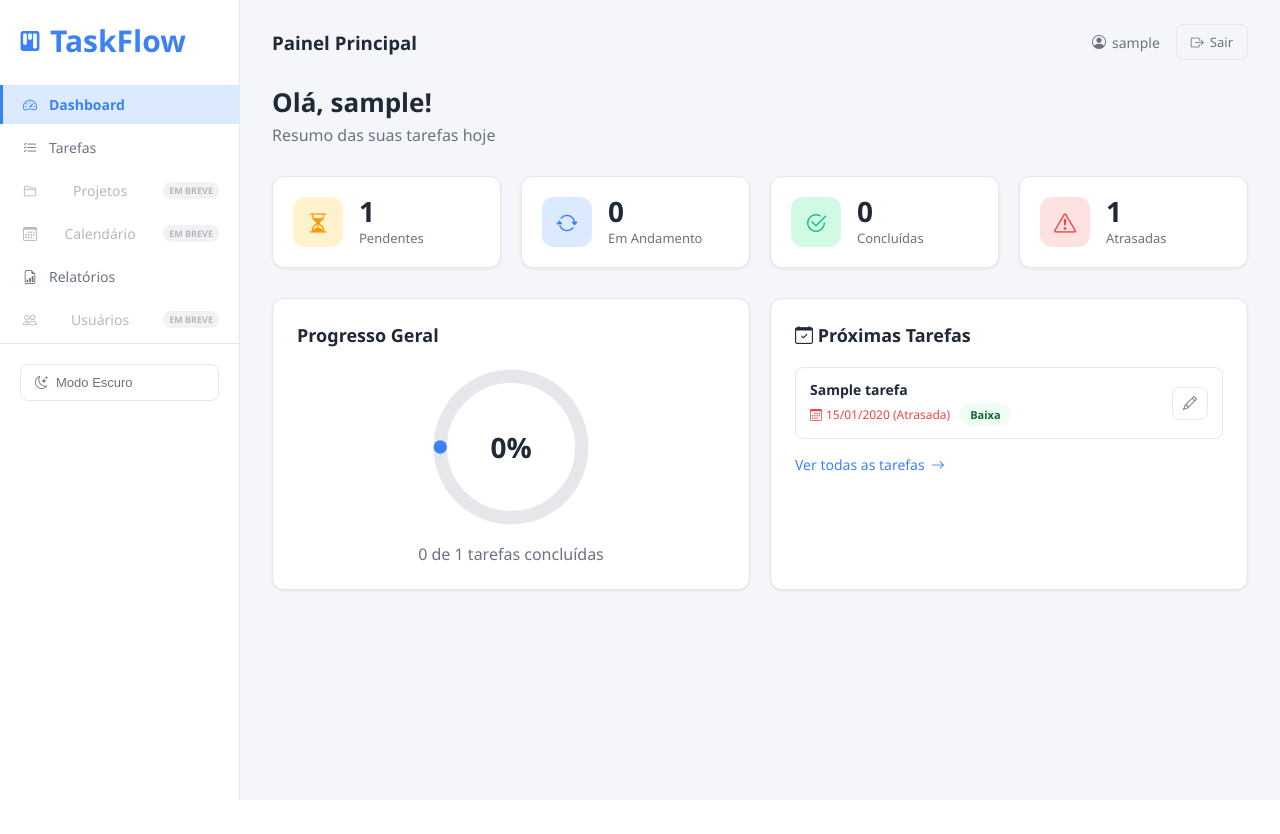
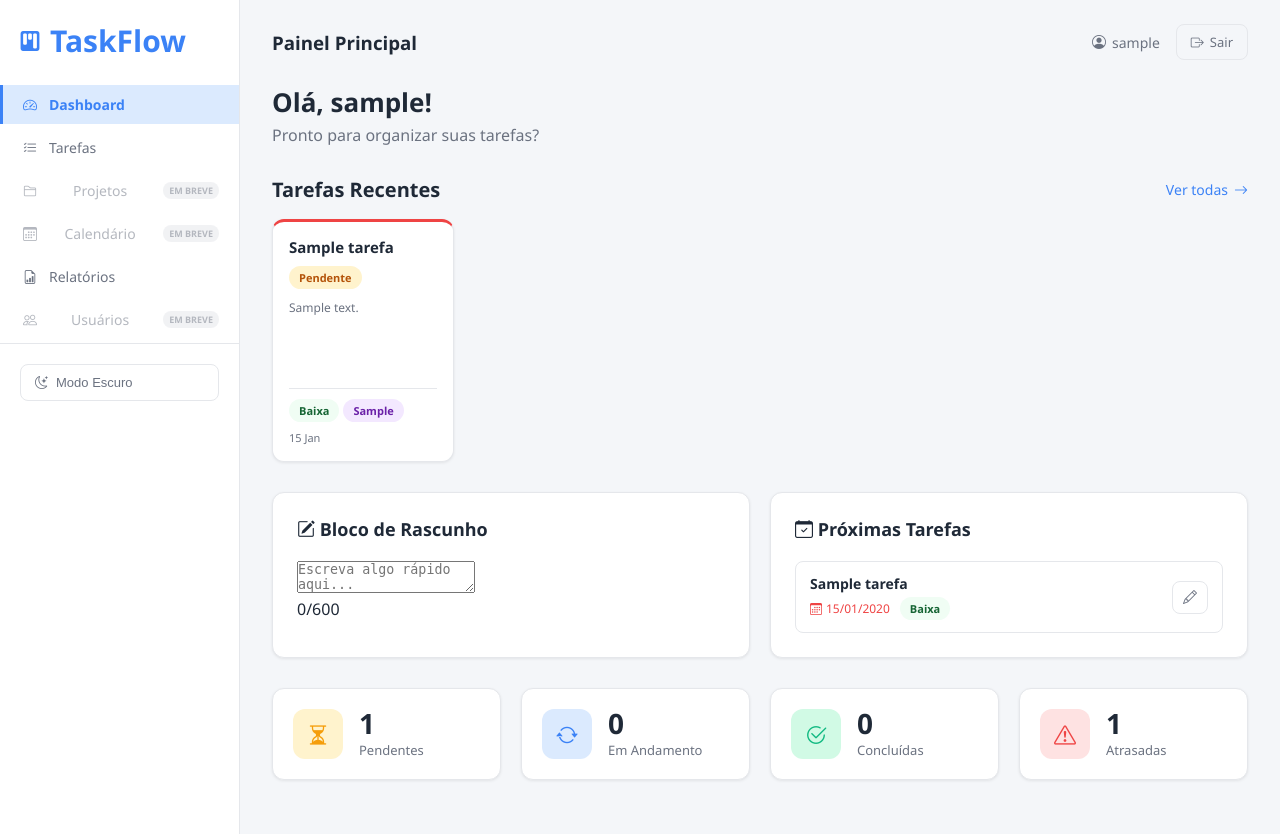
Before and after one commit to PaNiiCz/sistema_tarefas, a Django app: page /dashboard/ in a window 1280 px wide. Before the commit the page ends 800 px from the top, so only its background shows below. Run offline with Django 5.2, Linux system fonts and the light colour scheme; a user stored in the database is signed in; tables that the repository leaves empty hold one stand-in row (values such as "Sample post").

Commit message:
Modifica as views e estilos do dashboard

```diff
--- a/dashboard/views.py
+++ b/dashboard/views.py
@@ -5,7 +5,6 @@ from django.utils import timezone
 
 @login_required
 def dashboard(request):
-    # Buscar tarefas do usuário logado
     tarefas = Tarefa.objects.filter(responsavel=request.user)
 
     total_tarefas = tarefas.count()
@@ -13,22 +12,21 @@ def dashboard(request):
     tarefas_concluidas = tarefas.filter(status='concluida').count()
     tarefas_andamento = tarefas.filter(status='em_andamento').count()
 
-    # Tarefas atrasadas (prazo vencido e não concluídas)
     hoje = timezone.now().date()
     tarefas_atrasadas = tarefas.filter(
         prazo__lt=hoje
     ).exclude(status__in=['concluida', 'cancelada']).count()
 
-    # Tarefas urgentes
     tarefas_urgentes = tarefas.filter(prioridade='urgente').exclude(status__in=['concluida', 'cancelada']).count()
 
-    # Percentual de conclusão
     if total_tarefas > 0:
         percentual_conclusao = round((tarefas_concluidas / total_tarefas) * 100)
     else:
         percentual_conclusao = 0
 
-    # Próximas tarefas (prazo mais próximo, não concluídas)
+    # Cards em grade (as "notas") - as 6 tarefas mais recentes
+    cards_recentes = tarefas.order_by('-data_criacao')[:6]
+
     proximas_tarefas = tarefas.exclude(
         status__in=['concluida', 'cancelada']
     ).order_by('prazo')[:5]
@@ -42,5 +40,6 @@ def dashboard(request):
         'total_tarefas': total_tarefas,
         'percentual_conclusao': percentual_conclusao,
         'proximas_tarefas': proximas_tarefas,
+        'cards_recentes': cards_recentes,
     }
     return render(request, 'dashboard/dashboard.html', contexto)
--- a/static/css/style.css
+++ b/static/css/style.css
@@ -862,3 +862,100 @@ a {
     text-transform: uppercase;
     font-weight: 600;
 }
+/* =====================================================
+   NOTES GRID (Home estilo Evernote) - v3 cards verticais
+   ===================================================== */
+.notes-section-header {
+    display: flex;
+    justify-content: space-between;
+    align-items: center;
+    margin-bottom: 16px;
+}
+
+.notes-section-header h3 {
+    font-size: 20px;
+    font-weight: 700;
+}
+
+.notes-grid {
+    display: grid;
+    grid-template-columns: repeat(auto-fill, minmax(180px, 1fr));
+    gap: 16px;
+}
+
+.note-card {
+    background: var(--bg-card);
+    border: 1px solid var(--border-color);
+    border-radius: 12px;
+    padding: 16px;
+    text-decoration: none;
+    color: var(--text-primary);
+    display: flex;
+    flex-direction: column;
+    gap: 10px;
+    aspect-ratio: 3 / 4;
+    transition: transform 0.2s ease, box-shadow 0.2s ease, border-color 0.2s ease;
+    box-shadow: var(--shadow);
+    overflow: hidden;
+}
+
+.note-card:hover {
+    transform: translateY(-4px);
+    box-shadow: 0 8px 20px rgba(0, 0, 0, 0.15);
+    border-color: var(--accent);
+}
+
+.note-card.atrasada {
+    border-top: 3px solid #ef4444;
+}
+
+.note-card-header h4 {
+    font-size: 15px;
+    font-weight: 700;
+    line-height: 1.3;
+    display: -webkit-box;
+    -webkit-line-clamp: 2;
+    line-clamp: 2;
+    -webkit-box-orient: vertical;
+    overflow: hidden;
+}
+
+.note-card-header .badge {
+    margin-top: 8px;
+    display: inline-block;
+}
+
+.note-card-preview {
+    font-size: 12px;
+    color: var(--text-secondary);
+    line-height: 1.5;
+    flex: 1;
+    display: -webkit-box;
+    -webkit-line-clamp: 4;
+    line-clamp: 4;
+    -webkit-box-orient: vertical;
+    overflow: hidden;
+}
+
+.note-card-footer {
+    display: flex;
+    flex-direction: column;
+    gap: 8px;
+    padding-top: 10px;
+    border-top: 1px solid var(--border-color);
+}
+
+.note-card-tags {
+    display: flex;
+    gap: 4px;
+    flex-wrap: wrap;
+}
+
+.note-card-date {
+    font-size: 11px;
+    color: var(--text-secondary);
+}
+
+@media (max-width: 576px) {
+    .notes-grid { grid-template-columns: repeat(2, 1fr); }
+}
--- a/templates/dashboard/dashboard.html
+++ b/templates/dashboard/dashboard.html
@@ -4,85 +4,68 @@
 
 <div class="dashboard-container">
 
-    <!-- Saudação -->
     <div class="greeting">
         <h2>Olá, {{ user.username }}!</h2>
-        <p class="text-secondary">Resumo das suas tarefas hoje</p>
+        <p class="text-secondary">Pronto para organizar suas tarefas?</p>
     </div>
 
-    <!-- Cards de Estatísticas -->
-    <div class="stats-grid">
-        <div class="stat-card pendentes">
-            <div class="stat-icon">
-                <i class="bi bi-hourglass-split"></i>
-            </div>
-            <div class="stat-info">
-                <span class="stat-value">{{ tarefas_pendentes }}</span>
-                <span class="stat-label">Pendentes</span>
-            </div>
+    <!-- ===== GRID DE CARDS (estilo notas) ===== -->
+    <div class="notes-section">
+        <div class="notes-section-header">
+            <h3>Tarefas Recentes</h3>
+            <a href="{% url 'lista_tarefas' %}" class="btn-link" style="margin-top: 0;">Ver todas <i class="bi bi-arrow-right"></i></a>
         </div>
 
-        <div class="stat-card andamento">
-            <div class="stat-icon">
-                <i class="bi bi-arrow-repeat"></i>
-            </div>
-            <div class="stat-info">
-                <span class="stat-value">{{ tarefas_andamento }}</span>
-                <span class="stat-label">Em Andamento</span>
-            </div>
+        {% if cards_recentes %}
+        <div class="notes-grid">
+            {% for tarefa in cards_recentes %}
+            <a href="{% url 'editar_tarefa' tarefa.pk %}" class="note-card {% if tarefa.esta_atrasada %}atrasada{% endif %}">
+                <div class="note-card-header">
+                    <h4>{{ tarefa.titulo }}</h4>
+                    <span class="badge badge-{{ tarefa.status }}">{{ tarefa.get_status_display }}</span>
+                </div>
+                {% if tarefa.descricao %}
+                    <p class="note-card-preview">{{ tarefa.descricao|truncatechars:80 }}</p>
+                {% else %}
+                    <p class="note-card-preview text-secondary">Sem descrição</p>
+                {% endif %}
+                <div class="note-card-footer">
+                    <div class="note-card-tags">
+                        <span class="badge badge-{{ tarefa.prioridade }}">{{ tarefa.get_prioridade_display }}</span>
+                        {% if tarefa.etiqueta %}
+                            <span class="badge badge-etiqueta">{{ tarefa.etiqueta }}</span>
+                        {% endif %}
+                    </div>
+                    <span class="note-card-date">{{ tarefa.data_criacao|date:"d M" }}</span>
+                </div>
+            </a>
+            {% endfor %}
         </div>
-
-        <div class="stat-card concluidas">
-            <div class="stat-icon">
-                <i class="bi bi-check2-circle"></i>
-            </div>
-            <div class="stat-info">
-                <span class="stat-value">{{ tarefas_concluidas }}</span>
-                <span class="stat-label">Concluídas</span>
-            </div>
+        {% else %}
+        <div class="empty-state">
+            <i class="bi bi-journal-plus"></i>
+            <h3>Nenhuma tarefa ainda</h3>
+            <p>Comece criando sua primeira tarefa!</p>
+            <a href="{% url 'criar_tarefa' %}" class="btn-primary" style="width: auto; padding: 10px 24px; display: inline-flex;">
+                <i class="bi bi-plus-lg"></i> Nova Tarefa
+            </a>
         </div>
-
-        <div class="stat-card atrasadas">
-            <div class="stat-icon">
-                <i class="bi bi-exclamation-triangle"></i>
-            </div>
-            <div class="stat-info">
-                <span class="stat-value">{{ tarefas_atrasadas }}</span>
-                <span class="stat-label">Atrasadas</span>
-            </div>
-        </div>
+        {% endif %}
     </div>
 
-    <!-- Gráfico + Próximas Tarefas -->
-    <div class="charts-row">
-        <!-- Barra de Progresso -->
-        <div class="card progress-card">
-            <h3>Progresso Geral</h3>
-            <div class="progress-circle-container">
-                <div class="progress-circle">
-                    <svg viewBox="0 0 36 36">
-                        <path class="circle-bg"
-                            d="M18 2.0845
-                            a 15.9155 15.9155 0 0 1 0 31.831
-                            a 15.9155 15.9155 0 0 1 0 -31.831"/>
-                        <path class="circle-fill"
-                            stroke-dasharray="{{ percentual_conclusao }}, 100"
-                            d="M18 2.0845
-                            a 15.9155 15.9155 0 0 1 0 31.831
-                            a 15.9155 15.9155 0 0 1 0 -31.831"/>
-                    </svg>
-                    <div class="percentage">
-                        <span>{{ percentual_conclusao }}%</span>
-                    </div>
-                </div>
-            </div>
-            <p class="text-center text-secondary">{{ tarefas_concluidas }} de {{ total_tarefas }} tarefas concluídas</p>
+    <!-- ===== LINHA: SCRATCH PAD + CALENDÁRIO/RESUMO ===== -->
+    <div class="charts-row" style="margin-top: 30px;">
+
+        <!-- Scratch Pad -->
+        <div class="card">
+            <h3><i class="bi bi-pencil-square"></i> Bloco de Rascunho</h3>
+            <textarea id="scratchPad" class="scratch-pad" placeholder="Escreva algo rápido aqui..." maxlength="600"></textarea>
+            <div class="scratch-pad-counter"><span id="scratchCount">0</span>/600</div>
         </div>
 
         <!-- Próximas Tarefas -->
         <div class="card">
             <h3><i class="bi bi-calendar-check"></i> Próximas Tarefas</h3>
-
             {% if proximas_tarefas %}
                 <div class="proximas-list">
                     {% for tarefa in proximas_tarefas %}
@@ -93,7 +76,6 @@
                                 {% if tarefa.prazo %}
                                     <span class="proxima-prazo {% if tarefa.esta_atrasada %}text-danger{% endif %}">
                                         <i class="bi bi-calendar3"></i> {{ tarefa.prazo|date:"d/m/Y" }}
-                                        {% if tarefa.esta_atrasada %}(Atrasada){% endif %}
                                     </span>
                                 {% else %}
                                     <span class="proxima-prazo text-secondary">Sem prazo</span>
@@ -113,13 +95,56 @@
                     <p>Nenhuma tarefa pendente! 🎉</p>
                 </div>
             {% endif %}
+        </div>
 
-            <a href="{% url 'lista_tarefas' %}" class="btn-link">
-                Ver todas as tarefas <i class="bi bi-arrow-right"></i>
-            </a>
+    </div>
+
+    <!-- ===== RESUMO NUMÉRICO (embaixo, menos destaque) ===== -->
+    <div class="stats-grid" style="margin-top: 30px;">
+        <div class="stat-card pendentes">
+            <div class="stat-icon"><i class="bi bi-hourglass-split"></i></div>
+            <div class="stat-info">
+                <span class="stat-value">{{ tarefas_pendentes }}</span>
+                <span class="stat-label">Pendentes</span>
+            </div>
+        </div>
+        <div class="stat-card andamento">
+            <div class="stat-icon"><i class="bi bi-arrow-repeat"></i></div>
+            <div class="stat-info">
+                <span class="stat-value">{{ tarefas_andamento }}</span>
+                <span class="stat-label">Em Andamento</span>
+            </div>
+        </div>
+        <div class="stat-card concluidas">
+            <div class="stat-icon"><i class="bi bi-check2-circle"></i></div>
+            <div class="stat-info">
+                <span class="stat-value">{{ tarefas_concluidas }}</span>
+                <span class="stat-label">Concluídas</span>
+            </div>
+        </div>
+        <div class="stat-card atrasadas">
+            <div class="stat-icon"><i class="bi bi-exclamation-triangle"></i></div>
+            <div class="stat-info">
+                <span class="stat-value">{{ tarefas_atrasadas }}</span>
+                <span class="stat-label">Atrasadas</span>
+            </div>
         </div>
     </div>
 
 </div>
 
+<script>
+    // Scratch Pad - salva localmente no navegador
+    const scratchPad = document.getElementById('scratchPad');
+    const scratchCount = document.getElementById('scratchCount');
+
+    scratchPad.value = localStorage.getItem('scratchPad') || '';
+    scratchCount.textContent = scratchPad.value.length;
+
+    scratchPad.addEventListener('input', () => {
+        localStorage.setItem('scratchPad', scratchPad.value);
+        scratchCount.textContent = scratchPad.value.length;
+    });
+</script>
+
 {% endblock %}
```
